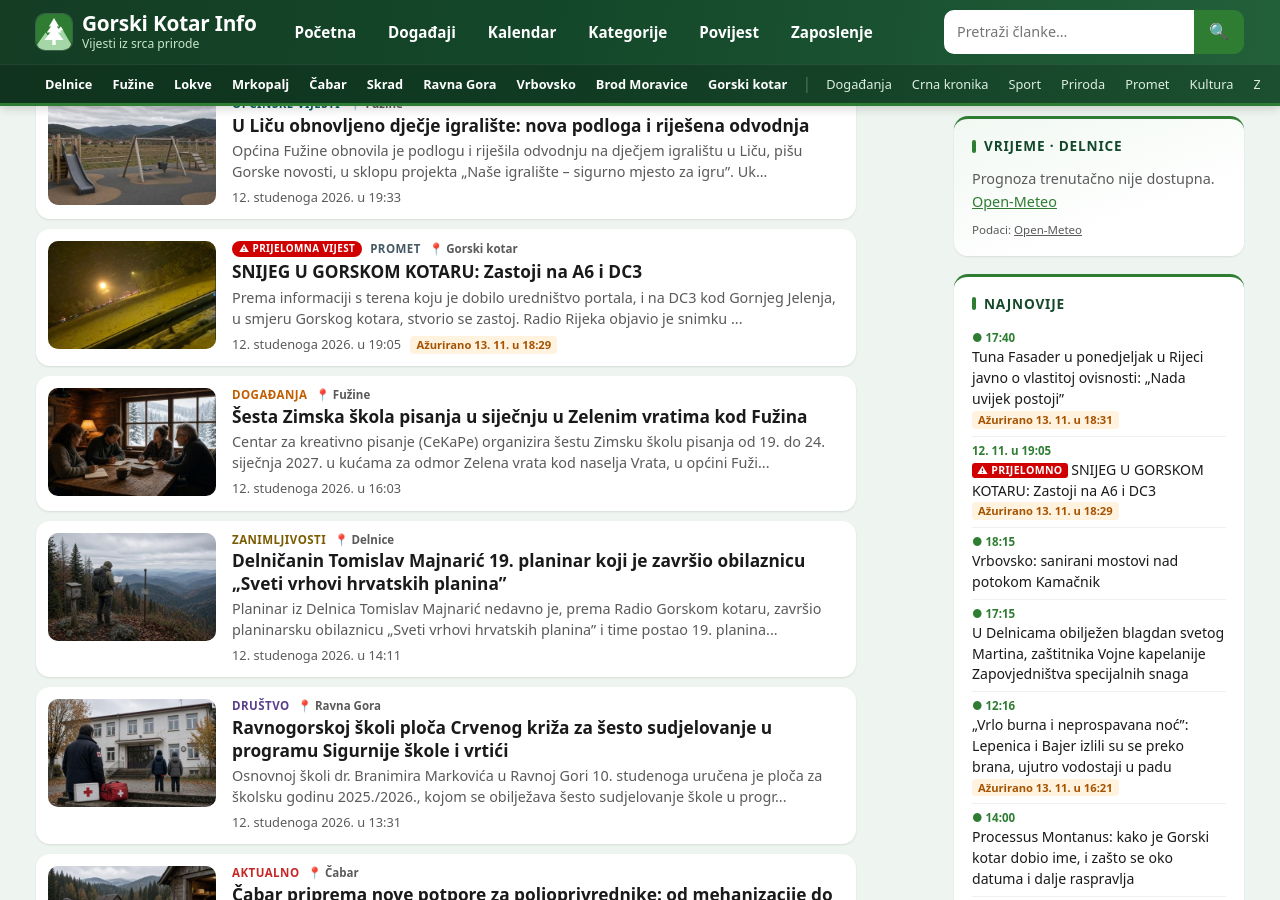
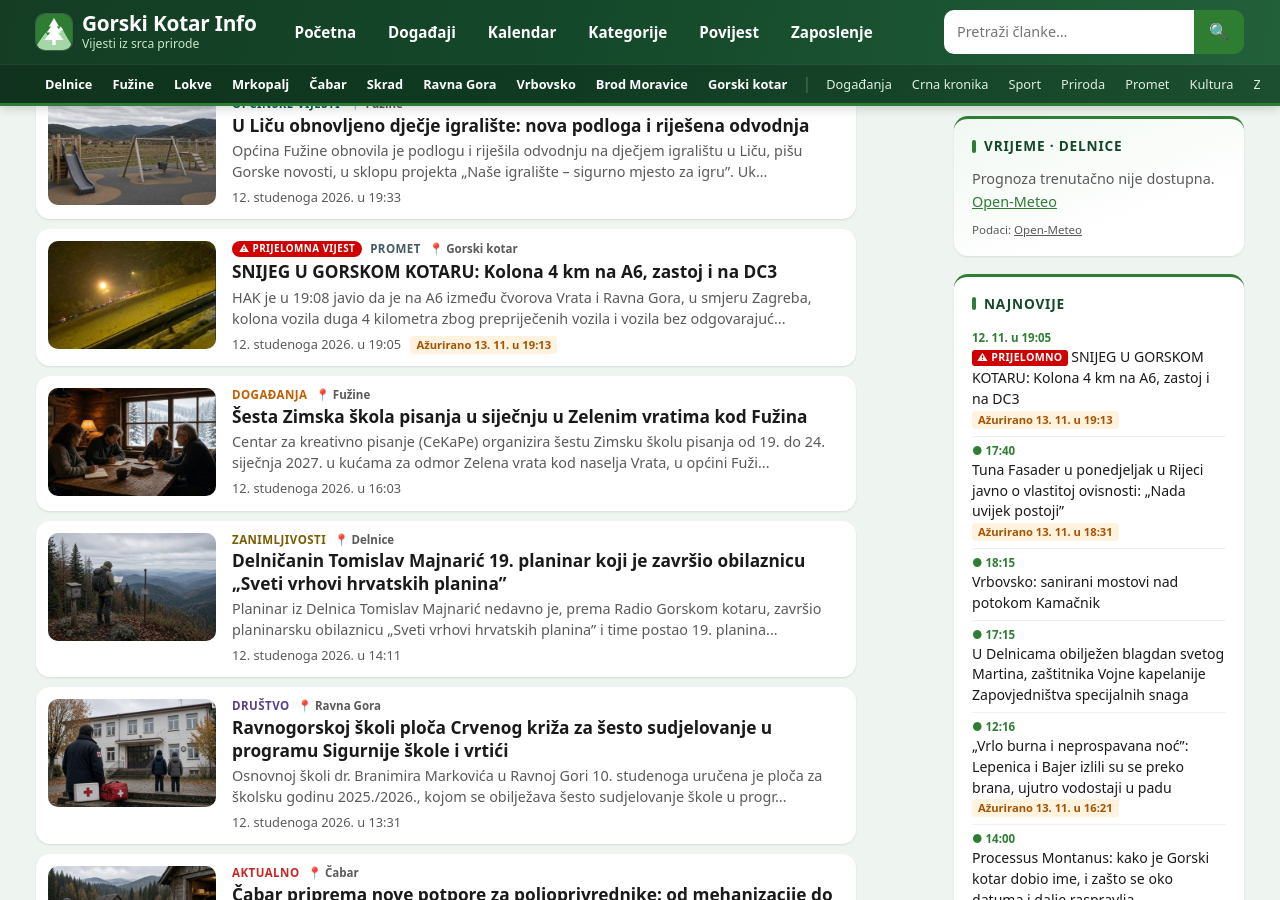
Before and after one commit to MojGK/gorski-kotar.info, a Jekyll site: the page built from arhiva.md, in a window 1280 px wide and 900 px high, scrolled down 2445 px. Built offline with Jekyll 4.4.1, drawn with Linux system fonts in a browser that asks for light colours; part of the change alters nothing that is shown.

Commit message:
Dopuna: kolona 4 km na A6, snimke čitatelja Indexa i prohodne ceste u Delnicama

```diff
--- a/_posts/2026-11-12-snijeg-petak-gorski-kotar-hac-zimska-sluzba.md
+++ b/_posts/2026-11-12-snijeg-petak-gorski-kotar-hac-zimska-sluzba.md
@@ -2,19 +2,35 @@
 layout: post
 featured: true
 prijelomna: true
-prijelomna_tekst: "Zastoji: A6 kod 40. km (jedna traka, stajanje kod tunela Lučice) i DC3 kod Gornjeg Jelenja prema Gorskom kotaru"
-title: "SNIJEG U GORSKOM KOTARU: Zastoji na A6 i DC3"
+prijelomna_tekst: "Kolona 4 km na A6 između Vrata i Ravne Gore prema Zagrebu; nesreća na 40. km, stajanje kod Lučica; zastoj na DC3 kod Gornjeg Jelenja"
+title: "SNIJEG U GORSKOM KOTARU: Kolona 4 km na A6, zastoj i na DC3"
 date: 2026-11-12 19:05:00 +0100
-azurirano: 2026-11-13 18:29:00 +0100
+azurirano: 2026-11-13 19:13:00 +0100
 location: Gorski kotar
 type: Promet
 categories: [Gorski kotar, Promet]
-excerpt: "Prema informaciji s terena koju je dobilo uredništvo portala, i na DC3 kod Gornjeg Jelenja, u smjeru Gorskog kotara, stvorio se zastoj. Radio Rijeka objavio je snimku kolone na zasniježenoj cesti. HAK u 18:22 zastoj na DC3 još nije objavio, nego javlja zimske uvjete i zabranu za vozila bez zimske opreme i teretna vozila s prikolicom. Na A6 između Delnica i Ravne Gore, u smjeru Zagreba, HAK i HAC i dalje navode prometnu nesreću na 40. kilometru: promet jednom trakom uz 60 km/h, a vozila se povremeno zaustavljaju kod tunela Lučice. Zbog vjetra dionica Kikovica–Delnice ostaje otvorena samo za osobna vozila."
+excerpt: "HAK je u 19:08 javio da je na A6 između čvorova Vrata i Ravna Gora, u smjeru Zagreba, kolona vozila duga 4 kilometra zbog prepriječenih vozila i vozila bez odgovarajuće zimske opreme. HAC je isti zastoj u 18:20 zabilježio uz napomenu da se kolona povećava. Nesreća na 40. kilometru između Delnica i Ravne Gore i dalje je na snazi: promet jednom trakom, a vozila se povremeno zaustavljaju kod tunela Lučice. Čitatelji Indexa javljaju zapela vozila kod Delnica i zastoj na vijaduktu Zečeve Drage. Na DC3 kod Gornjeg Jelenja, prema informaciji s terena, i dalje ima zastoja. HAK vozačima poručuje da na put ne kreću bez propisane zimske opreme."
 image: /assets/images/a6-delnice-ravna-gora-snijeg-zastoj-2026-11-13.jpg
 image_alt: "Kolona vozila na autocesti A6 između Delnica i Ravne Gore u gustome noćnom snijegu, 13. 11. 2026."
 image_credit: "Foto: privatna arhiva"
 image_position: center 70%
 ---
+
+**Dopuna (19.13 h):** Kolone i zapela vozila na A6 kod Delnica. [HAK](https://www.hak.hr/info/stanje-na-cestama/) je u 19:08 javio da je na autocesti **A6** između čvorova **Vrata** i **Ravna Gora**, u smjeru Zagreba, kolona vozila duga **4 kilometra**, zbog prepriječenih vozila i vozila bez odgovarajuće zimske opreme. [Hrvatske autoceste](https://www.hac.hr/hr/servisne-informacije/stanje-na-autocestama) su isti zastoj zabilježile u 18:20 i navele da se kolona povećava.
+
+Na istoj autocesti, između čvorova **Delnice** i **Ravna Gora**, HAK i dalje navodi prometnu nesreću na 40. kilometru. Promet se vodi jednom prometnom trakom uz ograničenje brzine od 60 km/h, a vozila se povremeno zaustavljaju kod tunela **Lučice**. HAC u obavijesti od 17:06 i dalje javlja da će se tunel Lučice iz sigurnosnih razloga povremeno kratkotrajno zatvarati za sav promet.
+
+[Index.hr](https://www.index.hr/vijesti/clanak/video-vozila-zapela-u-snijegu-na-a6-na-sve-strane-kamioni-bez-zimske-opreme/2856798.aspx) je u 19:05 prenio poruku čitatelja prema kojoj vozila na vijaduktu **Zečeve Drage** već sat vremena stoje u koloni bez pomaka. Čitatelj tvrdi da su „na sve strane” kamioni bez zimske opreme, zbog čega ralice ne mogu prolaziti i čistiti cestu, te da su velike gužve kod Delnica. Prema njegovim riječima, i stara cesta kroz Gorski kotar blokirana je zbog autobusa i automobila koji onemogućuju prolazak ralica. „Zimska služba stalno čisti, ali ne može obavljati svoj posao zbog neodgovornih vozača. Pohvale svim vozačima ralica, gdje god bili”, poručio je čitatelj Indexa. Drugi čitatelj poslao je snimke s A6 kod Delnica na kojima se vide vozila zapela u snijegu. Te tvrdnje službeni izvori nisu pojedinačno potvrdili; HAK u 19:08 zastoj na vijaduktu Zečeve Drage i zastoj na DC3 nije izrijekom naveo.
+
+HAK u istom izvješću javlja da trenutačno nema slobodnog cestovnog pravca za kamione s prikolicama, tegljače s poluprikolicama i vozila bez propisane zimske opreme iz smjera unutrašnjosti prema Hrvatskom primorju ili Istri, i obrnuto. Zbog vjetra dionica A6 Kikovica–Delnice otvorena je samo za osobna vozila. Zimski uvjeti vladaju na A6 između Kikovice i Bosiljeva 2 te na staroj cesti **DC3** Zdihovo–Stubica–Delnice–Kikovica/Soboli, uz zabranu prometa za vozila bez propisane zimske opreme i za teretna motorna vozila s priključnim vozilom. U tijeku je čišćenje i posipavanje cesta u Gorskom kotaru i Lici. HAK vozačima savjetuje da prilagode brzinu i način vožnje uvjetima na cestama, održavaju sigurnosni razmak, da ne pretječu vozila zimske službe na autocestama te da na put ne kreću bez propisane zimske opreme.
+
+![Dva kadra s autoceste A6 kod Delnica: osobni automobil zapao u snijegu i kolona s kamionom i autobusom u noćnoj mećavi, 13. 11. 2026.]({{ '/assets/images/a6-zeceve-drage-index-2026-11-13.jpg' | relative_url }})
+*Foto: čitatelj Indexa / Index.hr*
+
+Prema informaciji s terena koju je uredništvo portala zabilježilo oko 19:10, u **Delnicama** pada snijeg, ali su gradske ceste prohodne. Zimska služba u Delnicama bila je spremna i ceste se redovito čiste. Najveći problemi ostaju na tranzitnim prometnicama **A6** i **DC3**, a ne na gradskim ulicama.
+
+![Očišćena cesta u Delnicama u sumrak, 13. 11. 2026.]({{ '/assets/images/delnice-ceste-prohodne-2026-11-13.jpg' | relative_url }})
+*Foto: gorskikotarinfo*
 
 **Dopuna (18.25 h):** Prema informaciji s terena koju je dobilo uredništvo portala, i na **DC3** kod **Gornjeg Jelenja**, u smjeru Gorskog kotara, stvorio se zastoj. **Radio Rijeka** objavio je snimku kolone na zasniježenoj cesti. [HAK](https://www.hak.hr/info/stanje-na-cestama/) u 18:22 zastoj na DC3 još nije objavio, nego javlja da su na staroj cesti kroz Gorski kotar, **DC3** Zdihovo–Stubica–Delnice–Kikovica/Soboli, na snazi zimski uvjeti te zabrana prometa za vozila bez propisane zimske opreme i za teretna motorna vozila s priključnim vozilom.
 
@@ -96,3 +112,7 @@ Stanje na cestama može se pratiti na [HAK-u](https://www.hak.hr/info/stanje-na-
 - *HAK, stanje na cestama, 13. 11. 2026. u 17:46 ([hak.hr](https://www.hak.hr/info/stanje-na-cestama/))*
 - *Radio Rijeka, TikTok snimka DC3 kod Gornjeg Jelenja, 13. 11. 2026.*
 - *HAK, stanje na cestama, 13. 11. 2026. u 18:22 ([hak.hr](https://www.hak.hr/info/stanje-na-cestama/))*
+- *Index.hr, „VIDEO Auti zapeli u snijegu na A6. ‘Na sve strane kamioni bez zimske opreme’”, 13. 11. 2026. u 19:05 ([index.hr](https://www.index.hr/vijesti/clanak/video-vozila-zapela-u-snijegu-na-a6-na-sve-strane-kamioni-bez-zimske-opreme/2856798.aspx))*
+- *HAK, stanje na cestama, 13. 11. 2026. u 19:08 ([hak.hr](https://www.hak.hr/info/stanje-na-cestama/))*
+- *Hrvatske autoceste, stanje na autocestama, 13. 11. 2026. u 18:20 ([hac.hr](https://www.hac.hr/hr/servisne-informacije/stanje-na-autocestama))*
+- *Informacija s terena, uredništvo portala, 13. 11. 2026. oko 19:10*
```
Also changed, not shown: assets/images/a6-zeceve-drage-index-2026-11-13.jpg (added), assets/images/delnice-ceste-prohodne-2026-11-13.jpg (added), assets/images/thumbs/a6-zeceve-drage-index-2026-11-13.jpg (added), assets/images/thumbs/delnice-ceste-prohodne-2026-11-13.jpg (added).
